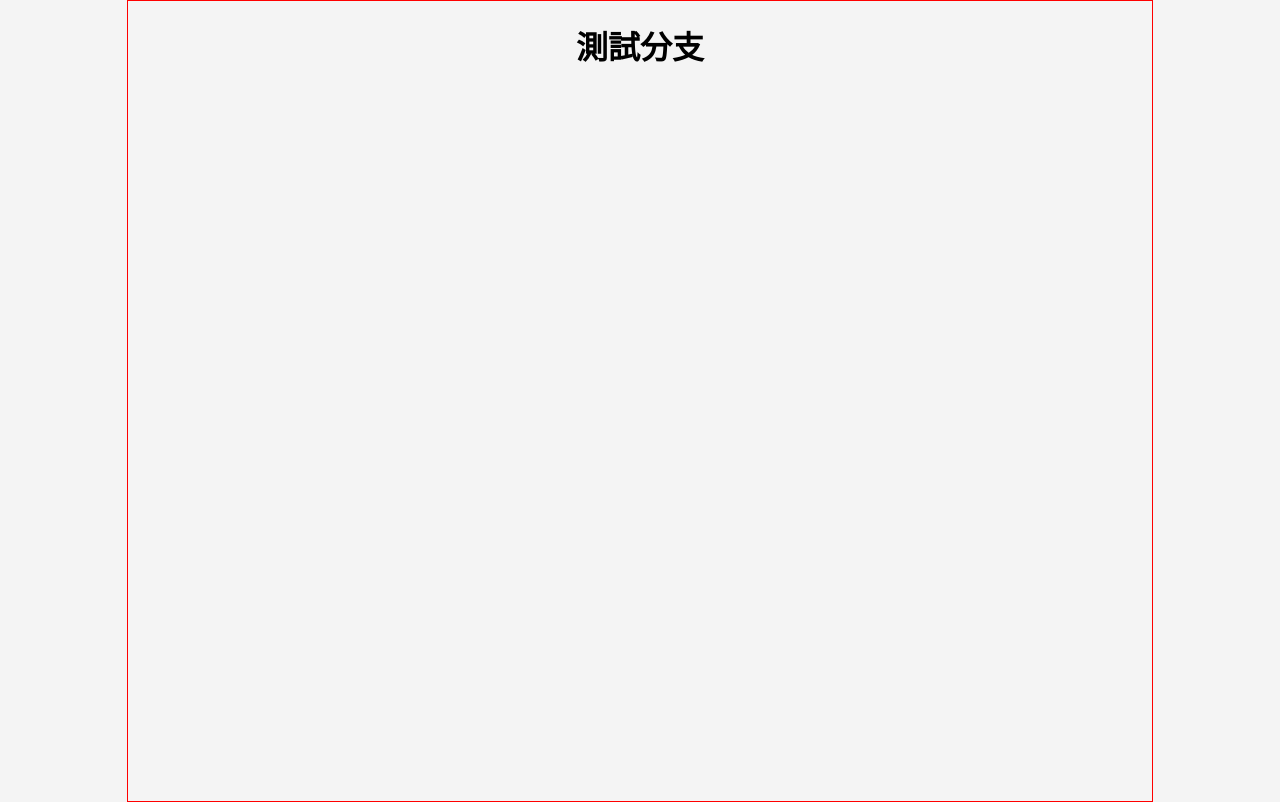
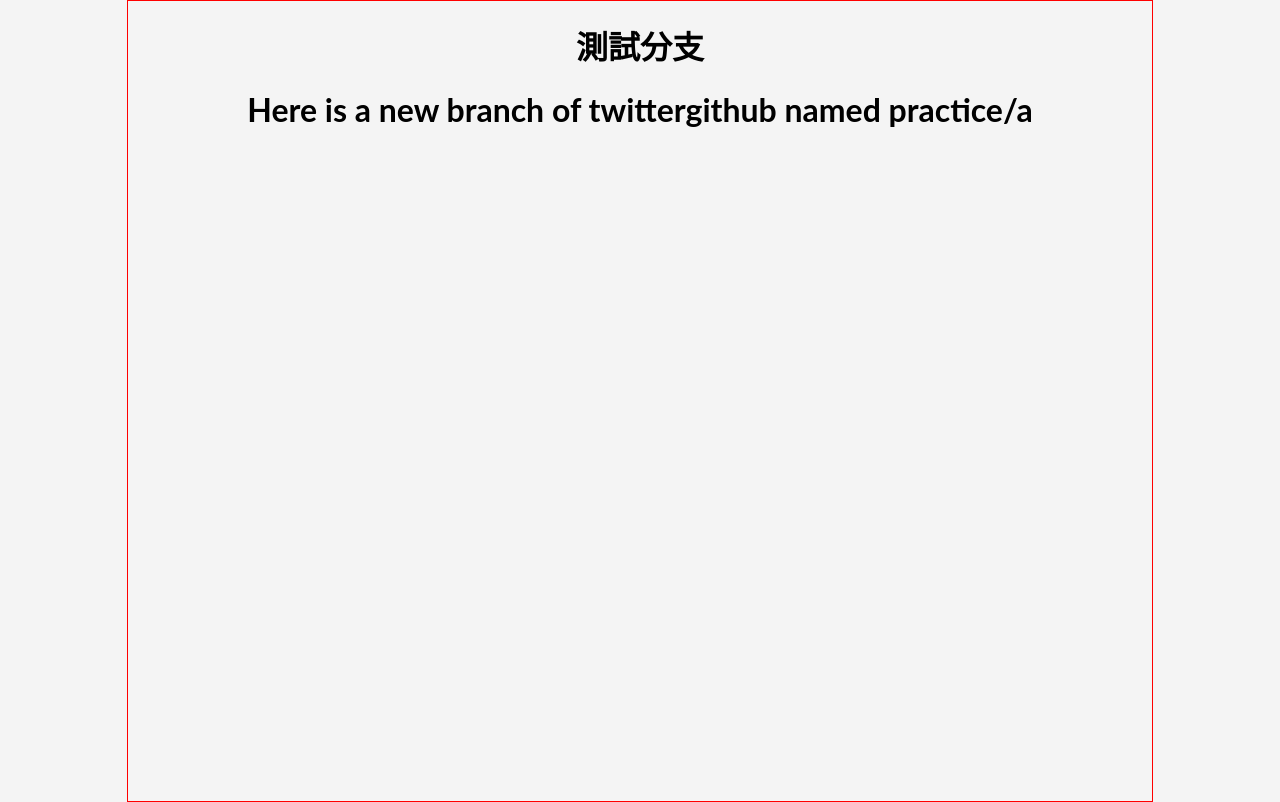
Before and after one commit to u418572/twittergithub, a React (Create React App) app: page / in a window 1280 px wide. Built offline with nearby package versions, Linux system fonts and the light colour scheme.

Commit message:
feat:add johnny file

```diff
--- a/src/components/Main.jsx
+++ b/src/components/Main.jsx
@@ -1,9 +1,11 @@
 import Github from "components/github";
 import styles from "components/GitStyle.module.scss";
+import MainPractice from "components/johnny/MainPractice";
 function Main() {
   return (
     <div className={styles.container}>
       <Github title="測試分支" />
+      <MainPractice />
     </div>
   );
 }
--- /dev/null
+++ b/src/components/johnny/MainPractice.jsx
@@ -0,0 +1,10 @@
+function MainPractice () {
+return (
+  <>
+  <h1>Here is a new branch of twittergithub named practice/a</h1>
+  </>
+)
+
+}
+
+export default MainPractice
```
